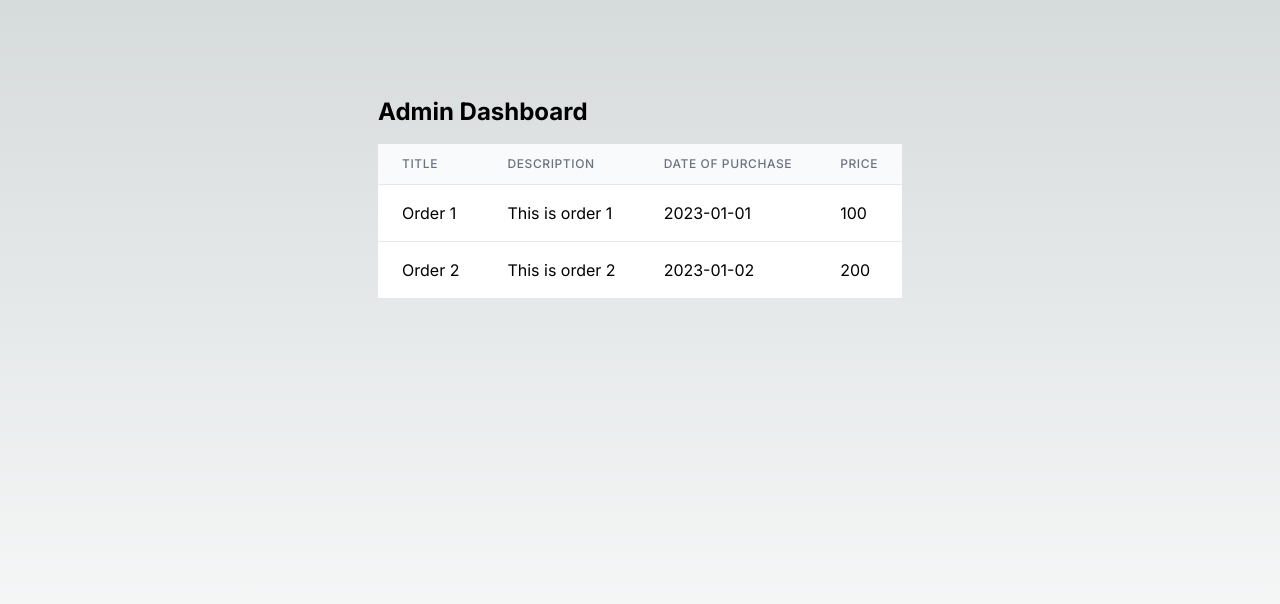
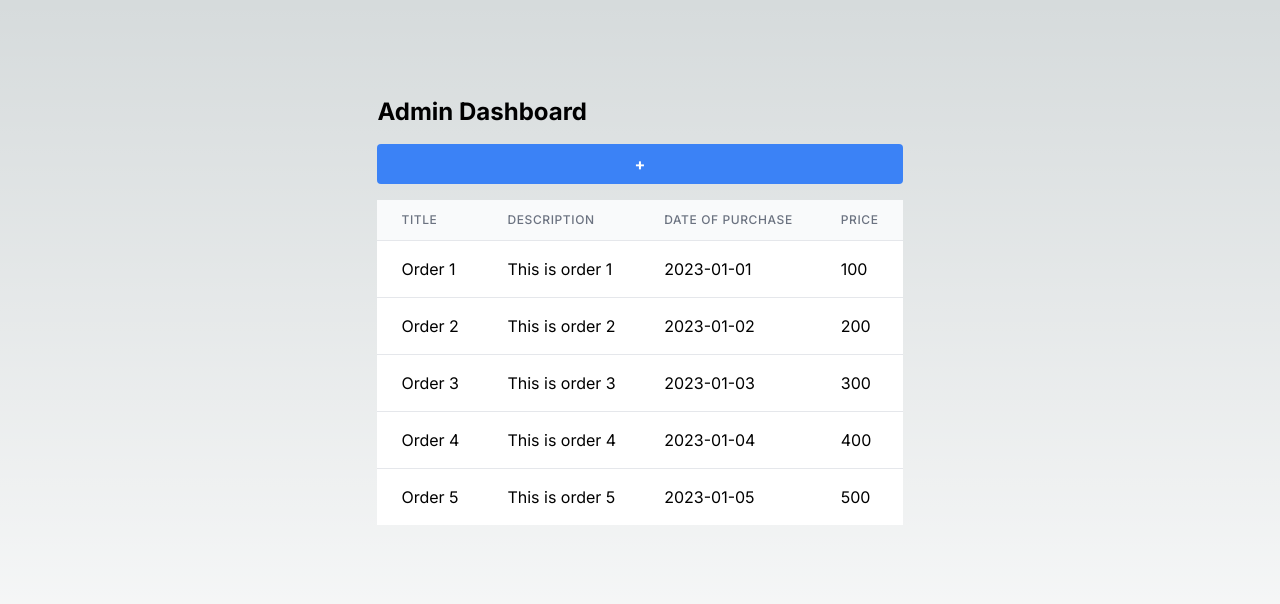
Before and after one commit to anusheel/ecommerce-admin-dashboard, a Next.js app: page / in a window 1280 px wide. Shown: the top 604 px of the page. Built offline with nearby package versions, Linux system fonts and the light colour scheme.

Commit message:
Commit from Stub AI (#2)

```diff
--- a/components/AdminDashboard.tsx
+++ b/components/AdminDashboard.tsx
@@ -1,4 +1,4 @@
-import React from 'react';
+import React, { useState } from 'react';
 
 interface Order {
   title: string;
@@ -12,9 +12,35 @@ interface AdminDashboardProps {
 }
 
 const AdminDashboard: React.FC<AdminDashboardProps> = ({ orders }) => {
+  const [orderList, setOrderList] = useState(orders);
+  const [isAdding, setIsAdding] = useState(false);
+  const [newOrder, setNewOrder] = useState<Order>({
+    title: '',
+    description: '',
+    dateOfPurchase: '',
+    price: 0,
+  });
+
+  const handleAddOrder = () => {
+    setOrderList([...orderList, newOrder]);
+    setNewOrder({
+      title: '',
+      description: '',
+      dateOfPurchase: '',
+      price: 0,
+    });
+    setIsAdding(false);
+  };
+
   return (
     <div className="flex flex-col">
       <h1 className="text-2xl font-bold mb-4">Admin Dashboard</h1>
+      <button
+        className="mb-4 bg-blue-500 hover:bg-blue-700 text-white font-bold py-2 px-4 rounded"
+        onClick={() => setIsAdding(true)}
+      >
+        +
+      </button>
       <div className="overflow-x-auto">
         <table className="w-full divide-y divide-gray-200">
           <thead className="bg-gray-50">
@@ -26,14 +52,65 @@ const AdminDashboard: React.FC<AdminDashboardProps> = ({ orders }) => {
             </tr>
           </thead>
           <tbody className="bg-white divide-y divide-gray-200">
-            {orders.map((order, index) => (
-              <tr key={index}>
+            {orderList.map((order, index) => (
+              <tr key={index} className="hover:bg-gray-100">
                 <td className="px-6 py-4 whitespace-nowrap">{order.title}</td>
                 <td className="px-6 py-4 whitespace-nowrap">{order.description}</td>
                 <td className="px-6 py-4 whitespace-nowrap">{order.dateOfPurchase}</td>
                 <td className="px-6 py-4 whitespace-nowrap">{order.price}</td>
               </tr>
             ))}
+            {isAdding && (
+              <tr className="hover:bg-gray-100">
+                <td className="px-6 py-4 whitespace-nowrap">
+                  <input
+                    type="text"
+                    value={newOrder.title}
+                    onChange={(e) =>
+                      setNewOrder({ ...newOrder, title: e.target.value })
+                    }
+                  />
+                </td>
+                <td className="px-6 py-4 whitespace-nowrap">
+                  <input
+                    type="text"
+                    value={newOrder.description}
+                    onChange={(e) =>
+                      setNewOrder({ ...newOrder, description: e.target.value })
+                    }
+                  />
+                </td>
+                <td className="px-6 py-4 whitespace-nowrap">
+                  <input
+                    type="date"
+                    value={newOrder.dateOfPurchase}
+                    onChange={(e) =>
+                      setNewOrder({
+                        ...newOrder,
+                        dateOfPurchase: e.target.value,
+                      })
+                    }
+                  />
+                </td>
+                <td className="px-6 py-4 whitespace-nowrap">
+                  <input
+                    type="number"
+                    value={newOrder.price}
+                    onChange={(e) =>
+                      setNewOrder({ ...newOrder, price: Number(e.target.value) })
+                    }
+                  />
+                </td>
+                <td>
+                  <button
+                    className="bg-green-500 hover:bg-green-700 text-white font-bold py-2 px-4 rounded"
+                    onClick={handleAddOrder}
+                  >
+                    Add
+                  </button>
+                </td>
+              </tr>
+            )}
           </tbody>
         </table>
       </div>
--- a/pages/index.tsx
+++ b/pages/index.tsx
@@ -18,7 +18,24 @@ export default function Home() {
       dateOfPurchase: '2023-01-02',
       price: 200
     },
-    // Add more orders as needed
+    {
+      title: 'Order 3',
+      description: 'This is order 3',
+      dateOfPurchase: '2023-01-03',
+      price: 300
+    },
+    {
+      title: 'Order 4',
+      description: 'This is order 4',
+      dateOfPurchase: '2023-01-04',
+      price: 400
+    },
+    {
+      title: 'Order 5',
+      description: 'This is order 5',
+      dateOfPurchase: '2023-01-05',
+      price: 500
+    },
   ]
 
   return (
```
